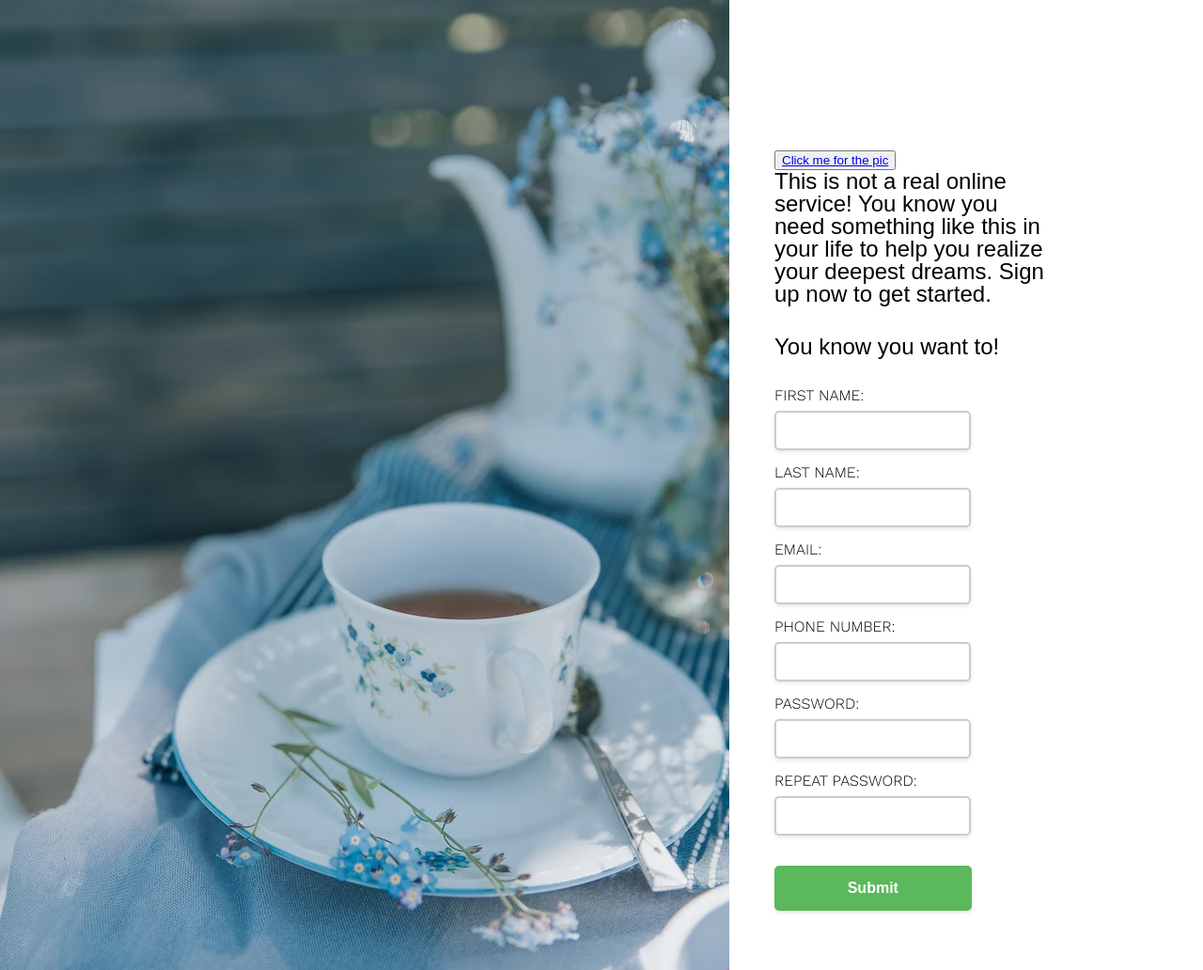
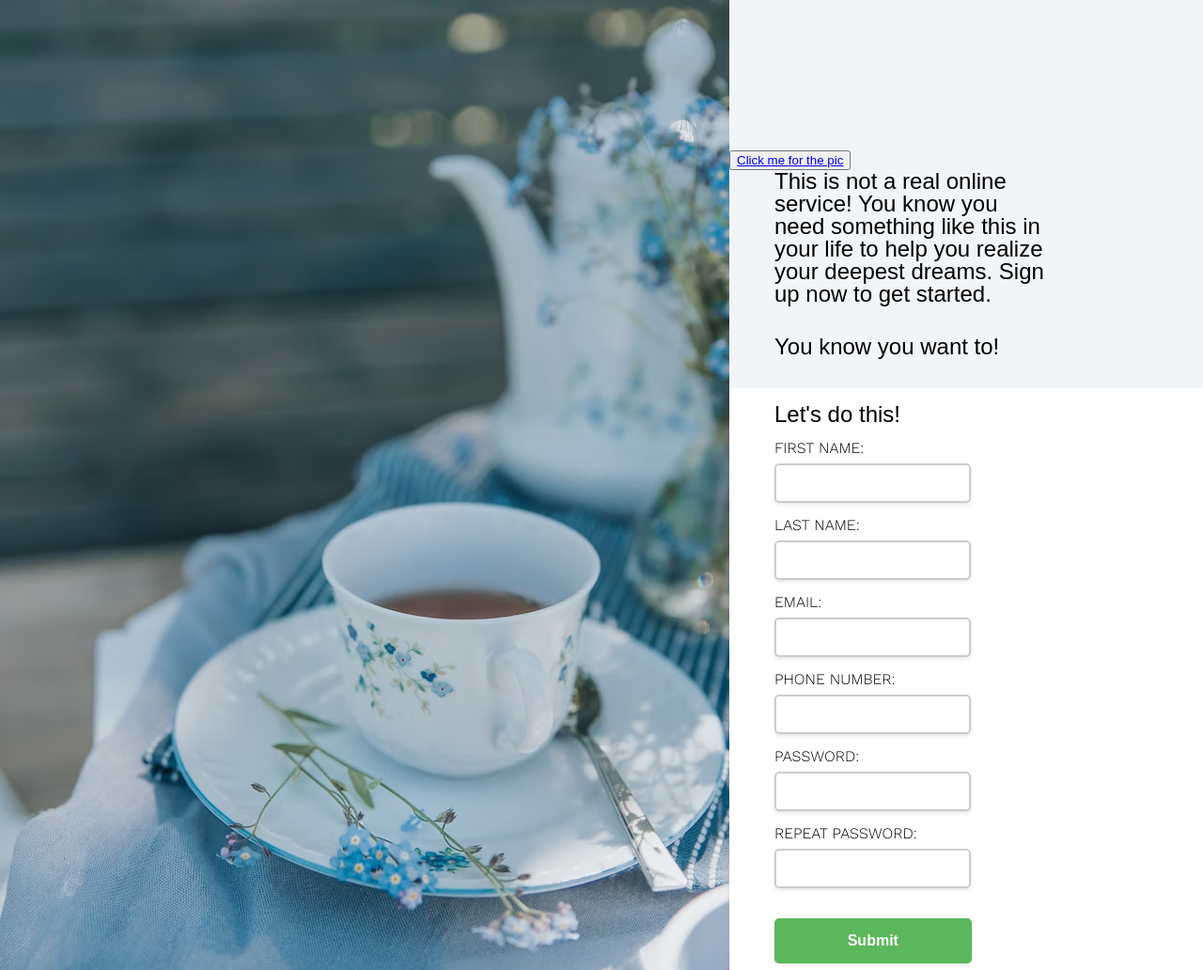
Before and after one commit to dotocan1/sign-up-form, a plain HTML site: page index.html in a window 1280 px wide. Shown: the top 1032 px of the page at 94% size. Drawn offline with nearby package versions, Linux system fonts and the light colour scheme.

Commit message:
styling on the right side done, addign text on top of the picture

```diff
--- a/index.html
+++ b/index.html
@@ -32,7 +32,8 @@
               You know you want to!
             </p>
           </div>
-          <div>
+          <div class="form-div">
+            <p style="margin-bottom: 1rem; padding-top: 1rem;">Let's do this!</p>
             <form action="/" method="post">
               <div class="form-container">
                 <div class="form-item">
--- a/styles.css
+++ b/styles.css
@@ -1,10 +1,19 @@
 :root {
     font-family: 'Work Sans', sans-serif;
+}
+
+body{
+    background-color: #F2F5F8;
 }
 
 p {
     font-family: sans-serif;
     font-size: 24px;
+    margin-left: 3rem;
+}
+
+form{
+    margin-left: 3rem;
 }
 
 .paragraph-item {
@@ -14,7 +23,6 @@ p {
 
 .container {
     display: flex;
-    column-gap: 3rem;
 }
 
 .right-side-container {
@@ -45,6 +53,7 @@ input[type="submit"] {
     height: 3rem;
     margin-top: 2rem;
     padding: 10px 20px;
+    margin-bottom: 1rem;
     font-size: 16px;
     font-weight: bold;
     color: #fff;
@@ -84,3 +93,8 @@ input[type="number"]:focus {
 label {
     margin-bottom: 0.5rem;
 }
+
+.form-div{
+    background-color: #FFFFFF;
+    box-shadow: 0 2px 4px rgba(0, 0, 0, 0.1);
+}
```
